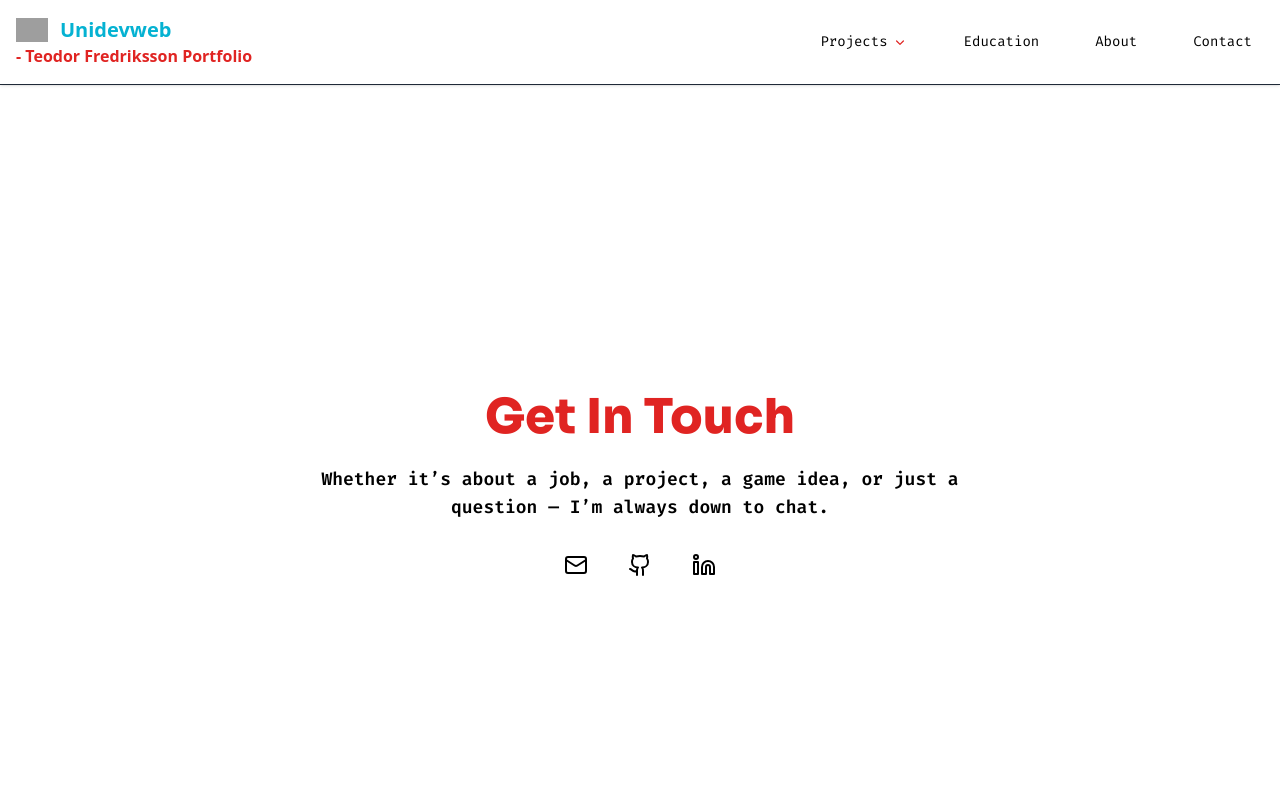
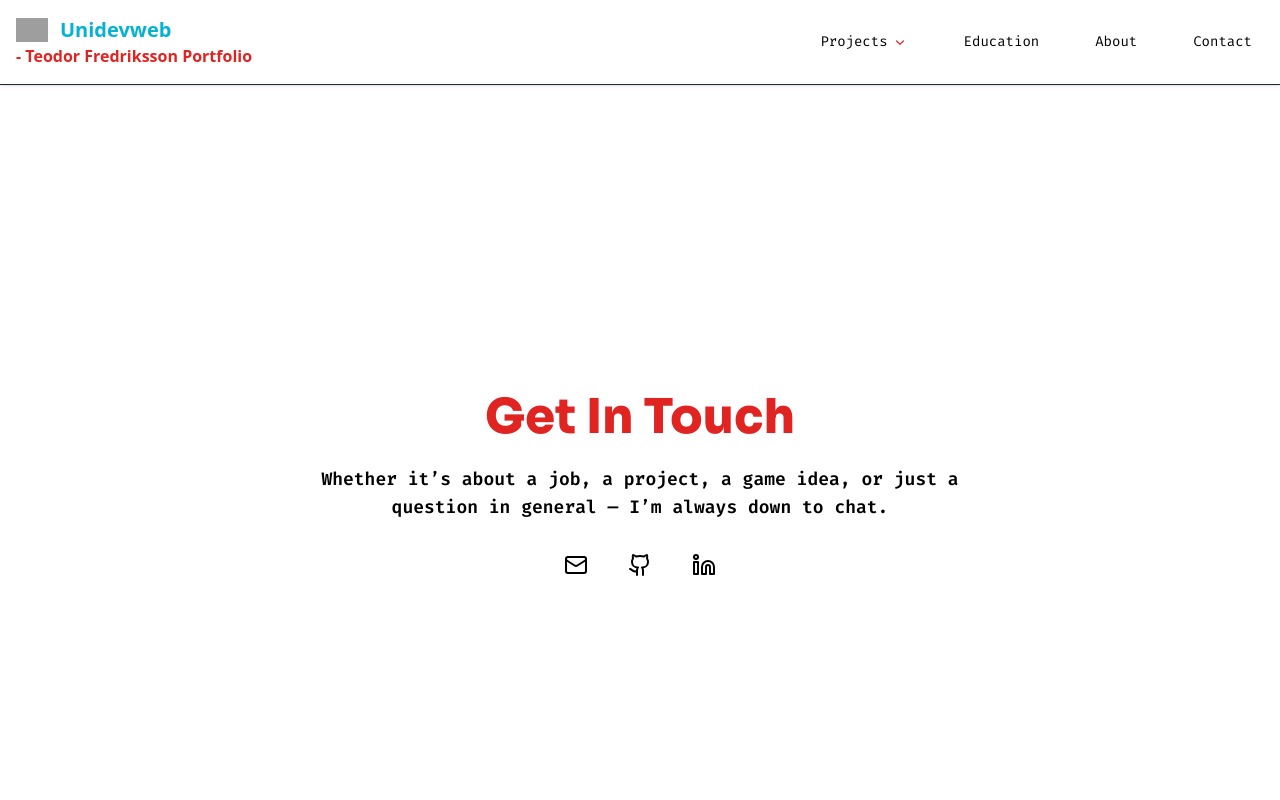
Before and after one commit to TeodorFredriksson95/cv-website-2025, a Next.js app: page /contact in a window 1280 px wide. Shown: the top 800 px of the page. Built offline with nearby package versions, Linux system fonts and the light colour scheme; grey boxes are pictures that could not be loaded.

Commit message:
fix: improve wording for clarity in contact page description

```diff
--- a/src/app/contact/page.tsx
+++ b/src/app/contact/page.tsx
@@ -17,7 +17,7 @@ export default function ContactPage() {
           Get In Touch
         </h1>
         <p className="text-md sm:text-lg text-muted-foreground font-mono font-semibold mb-8">
-          Whether it’s about a job, a project, a game idea, or just a question — I’m always down to chat.
+          Whether it’s about a job, a project, a game idea, or just a question in general — I’m always down to chat.
         </p>
 
         <div className="flex justify-center gap-6 sm:gap-10 mt-6 text-muted-foreground">
```
